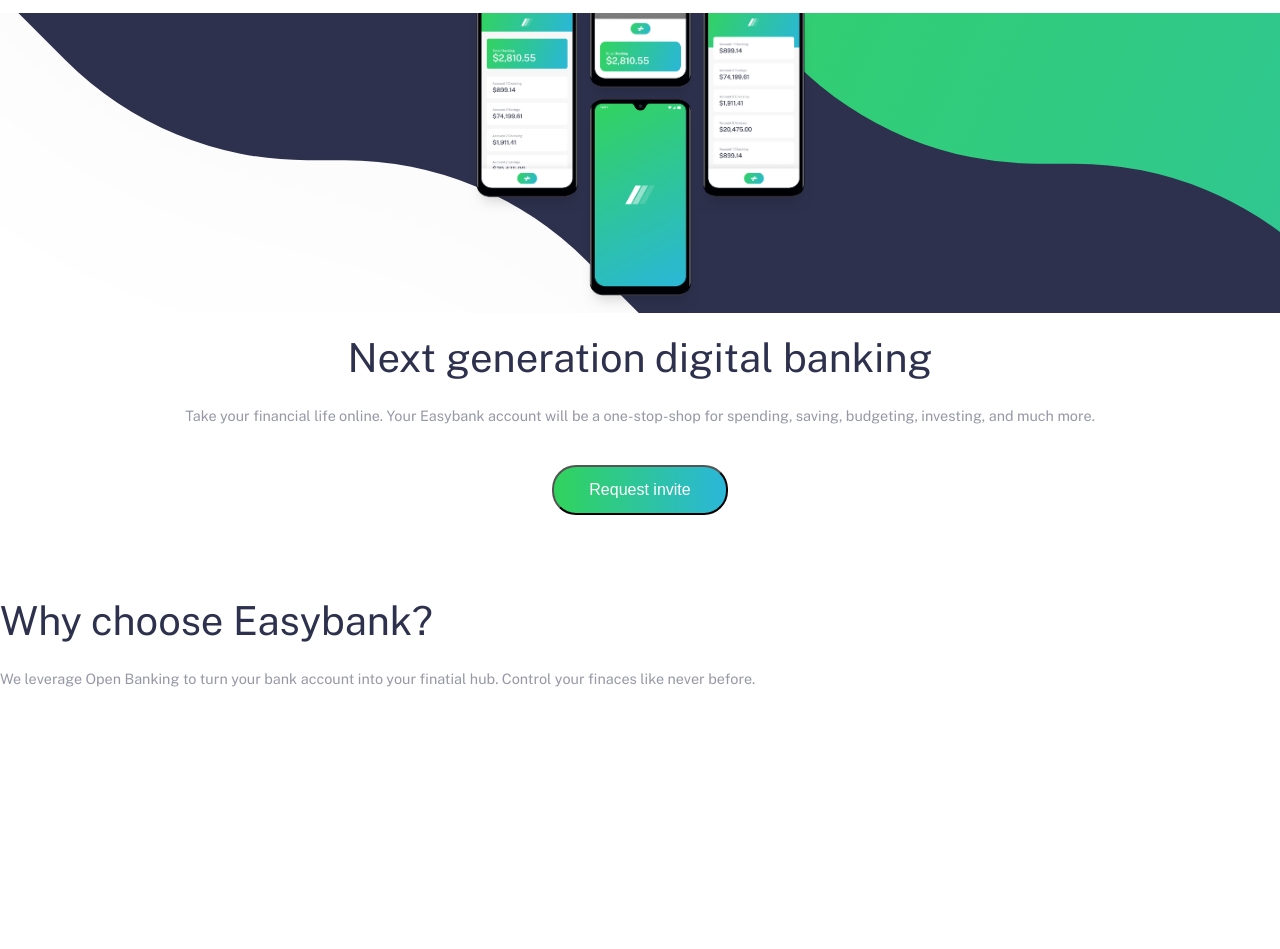
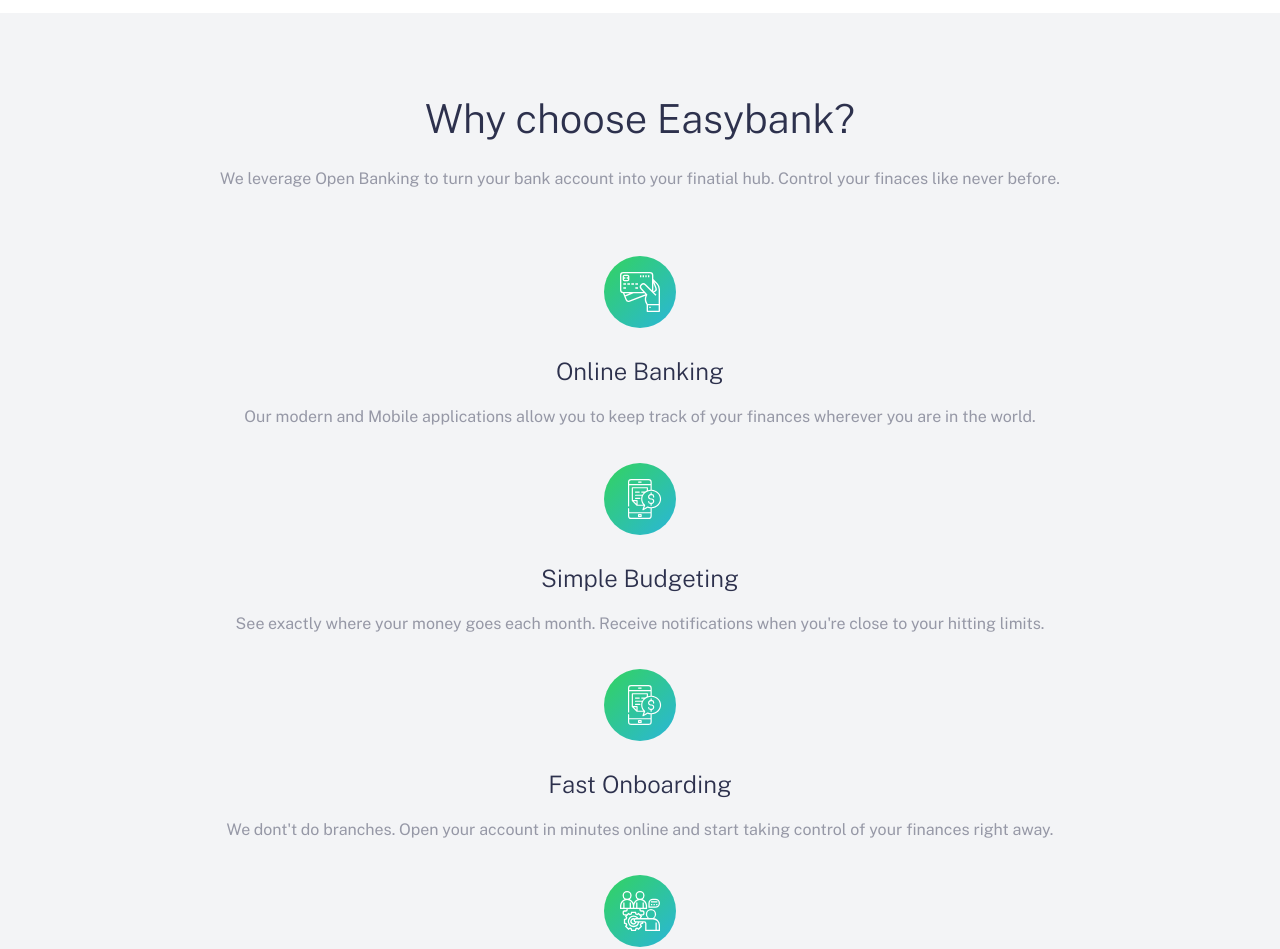
Before and after one commit to CarlosPerezMoreno/Landing-Page-with-Sass-, a website: page index.html in a window 1280 px wide. Shown: the part 39-988 px from the top of the page. Before the commit the page ends 800 px from the top, so only its background shows below. Drawn offline with nearby package versions, Linux system fonts and the light colour scheme.

Commit message:
feat: Why section deployed

```diff
--- a/index.html
+++ b/index.html
@@ -16,7 +16,7 @@
       <img src="challenge-assets/images/logo.svg" alt="" />
       <nav class="menu"></nav>
     </header>
-    <section class="hero">
+    <section class="hero is-hidden">
       <div class="wrapper">
         <div class="hero-img"></div>
         <h1 class="title-h1">Next generation digital banking</h1>
@@ -29,11 +29,47 @@
       </div>
     </section>
     <div class="why">
-      <h1 class="title-h1">Why choose Easybank?</h1>
-      <p class="copy">
-        We leverage Open Banking to turn your bank account into your finatial
-        hub. Control your finaces like never before.
-      </p>
+      <div class="wrapper">
+        <h1 class="title-h1">Why choose Easybank?</h1>
+        <p class="copy">
+          We leverage Open Banking to turn your bank account into your finatial
+          hub. Control your finaces like never before.
+        </p>
+        <div class="why-grid">
+          <div class="why-item">
+            <img src="./challenge-assets/images/icon-online.svg" alt="" />
+            <h1 class="title-h2">Online Banking</h1>
+            <p class="copy">
+              Our modern and Mobile applications allow you to keep track of your
+              finances wherever you are in the world.
+            </p>
+          </div>
+          <div class="why-item">
+            <img src="./challenge-assets/images/icon-budgeting.svg" alt="" />
+            <h1 class="title-h2">Simple Budgeting</h1>
+            <p class="copy">
+              See exactly where your money goes each month. Receive
+              notifications when you're close to your hitting limits.
+            </p>
+          </div>
+          <div class="why-item">
+            <img src="./challenge-assets/images/icon-budgeting.svg" alt="" />
+            <h1 class="title-h2">Fast Onboarding</h1>
+            <p class="copy">
+              We dont't do branches. Open your account in minutes online and
+              start taking control of your finances right away.
+            </p>
+          </div>
+          <div class="why-item">
+            <img src="./challenge-assets/images/icon-onboarding.svg" alt="" />
+            <h1 class="title-h2">Open API</h1>
+            <p class="copy">
+              Manage your saving, investments, pensions, and much more from one
+              account. Tracking your money has never been easier.
+            </p>
+          </div>
+        </div>
+      </div>
     </div>
   </body>
 </html>
--- a/src/sass/styles/styles.scss
+++ b/src/sass/styles/styles.scss
@@ -1,6 +1,7 @@
 @import "../header/header.scss";
 @import "../hero/hero.scss";
 @import "../menu/menu.scss";
+@import "../why/why.scss";
 
 :root {
   --darkBlue: hsl(233, 26%, 24%);
@@ -25,6 +26,10 @@
   font-size: 0.9em;
 }
 
+.is-hidden {
+  display: none;
+}
+
 .wrapper {
   padding: 0 var(--wrapperSpace);
 }
@@ -34,10 +39,15 @@
   &-h1 {
     font-size: 2.5em;
     color: var(--darkBlue);
-    font-weight: 400;
+    font-weight: 300;
     line-height: 1.3;
     margin: 0;
     margin-bottom: 0.5em;
+  }
+
+  &-h2 {
+    @extend .title-h1;
+    font-size: 1.5em;
   }
 }
 
--- /dev/null
+++ b/src/sass/why/why.scss
@@ -0,0 +1,17 @@
+.why {
+  text-align: center;
+  background: var(--gray);
+  padding-top: 5em;
+  .copy {
+    margin-bottom: 4em;
+    font-size: 1em;
+  }
+  &-item {
+    .copy {
+      margin-bottom: 2em;
+    }
+    img {
+      margin-bottom: 1.5em;
+    }
+  }
+}
```
Also changed, not shown: src/sass/styles/styles.css, src/sass/why/why.css (added), 2 other files.
